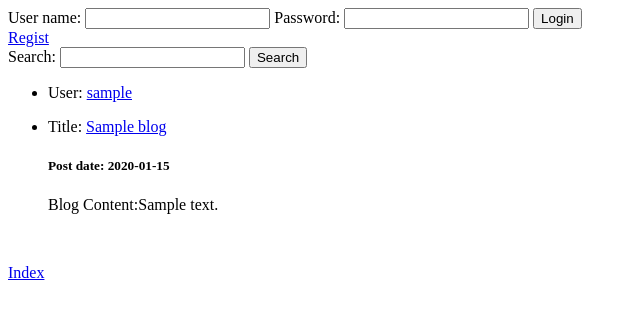
After one commit to TianchenMa/elec9606, a Django app: template blog/templates/blog/searchresult.html in a window 1280 px wide. The commit adds this page. Shown: the top 319 px of the page, without its empty margins (0-640 px from the left). Run offline with Django 3.2, Linux system fonts and the light colour scheme; tables that the repository leaves empty hold one stand-in row (values such as "Sample post"); the template is opened without the code that fills it: values that come from a table or form of the project are taken from there, most other values are stand-ins (such as "Sample title", 1, 10 or a date in 2020).

Commit message:
Search blog function implemented.

```diff
--- a/blog/templates/blog/base.html
+++ b/blog/templates/blog/base.html
@@ -23,14 +23,21 @@
     {% endblock %}
 </div>
 
+<div id="search">
+    <form action="{% url 'blog:searchblog' %}" method="post">
+        {% csrf_token %}
+        Search: <input type="text" name="keyword" />
+        <button type="submit">Search</button>
+    </form>
+</div>
+
 <div id="main-part">
     {% block content %}
     {% endblock %}
 </div>
 
 <div id="bottom-part">
-    {% block bottom %}
-    {% endblock %}
+    <a href="{% url 'blog:index' %}">Index</a>
 </div>
 
 </body>
--- a/blog/templates/blog/personalhomepage.html
+++ b/blog/templates/blog/personalhomepage.html
@@ -56,7 +56,4 @@
         <p>No blog to show.</p>
     {% endif %}
 
-    <a href="{% url 'blog:writeblogpage' %}">Write blog</a>
-    <a href="{% url 'blog:index' %}">Index</a>
-
 {% endblock %}
--- /dev/null
+++ b/blog/templates/blog/searchresult.html
@@ -0,0 +1,24 @@
+{% extends './base.html' %}
+
+{% block content %}
+
+    {% if result_user %}
+        <ul>
+        {% for user in result_user %}
+            <li>User: <a href="{% url 'blog:personalhomepage' user.id %}">{{ user.username }}</a></li>
+        {% endfor %}
+        </ul>
+    {% endif %}
+
+    {% if result_blog %}
+        <ul>
+            {% for blog in result_blog %}
+                <li>Title: <a href="{% url 'blog:viewblog' blog.id %}">{{ blog.blog_title }}</a></li>
+                <h5>Post date: {{ blog.blog_postdate }}</h5>
+                <p>Blog Content:{{ blog.blog_content }}</p>
+                <br>
+            {% endfor %}
+        </ul>
+    {% endif %}
+
+{% endblock %}
--- a/blog/urls.py
+++ b/blog/urls.py
@@ -22,6 +22,8 @@ urlpatterns = [
 
     url(r'^information/', views.personalinformation, name='personalinformation'),
 
+    url(r'^search/', views.searchblog, name='searchblog'),
+
     url(r'^writeblog/', views.writeblogpage, name='writeblogpage'),
 
     url(r'^writeblog', views.writeblog, name='writeblog'),
```
Also changed, not shown: blog/views.py (+32 -12 lines).
